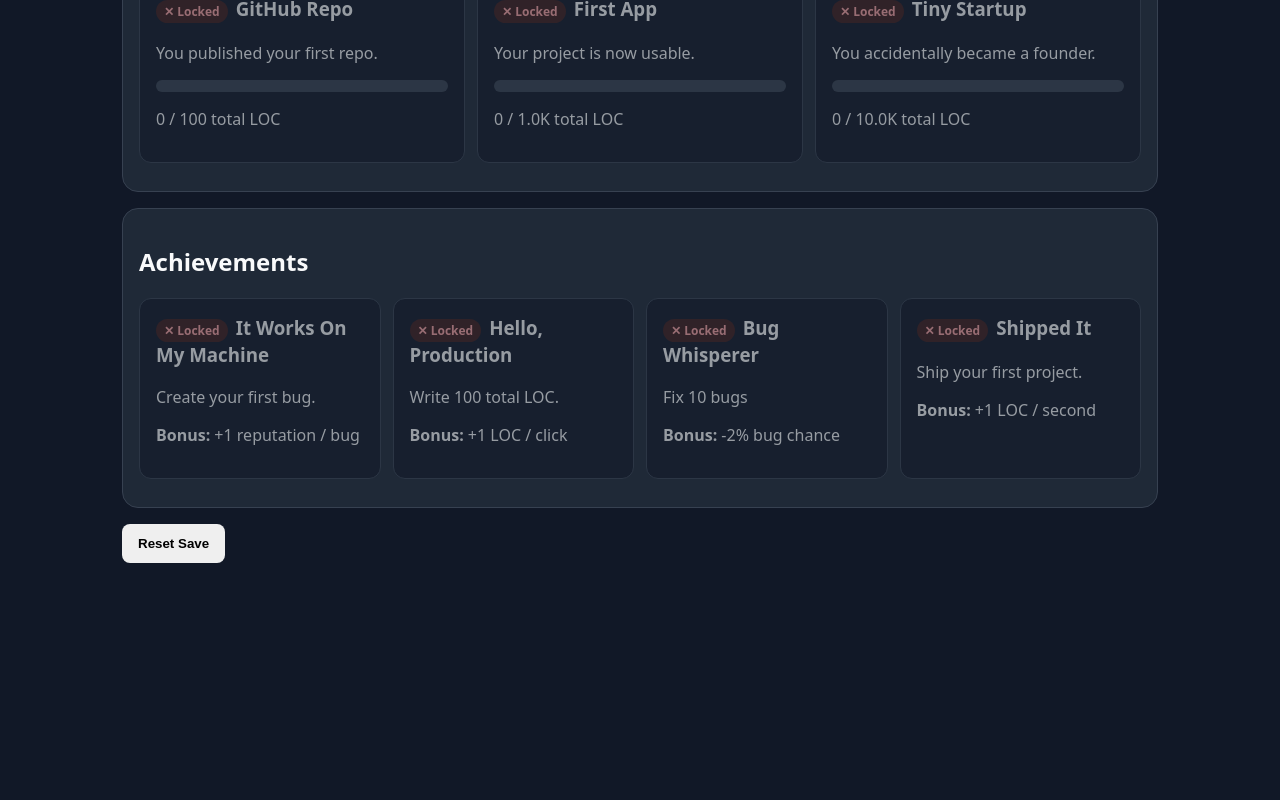
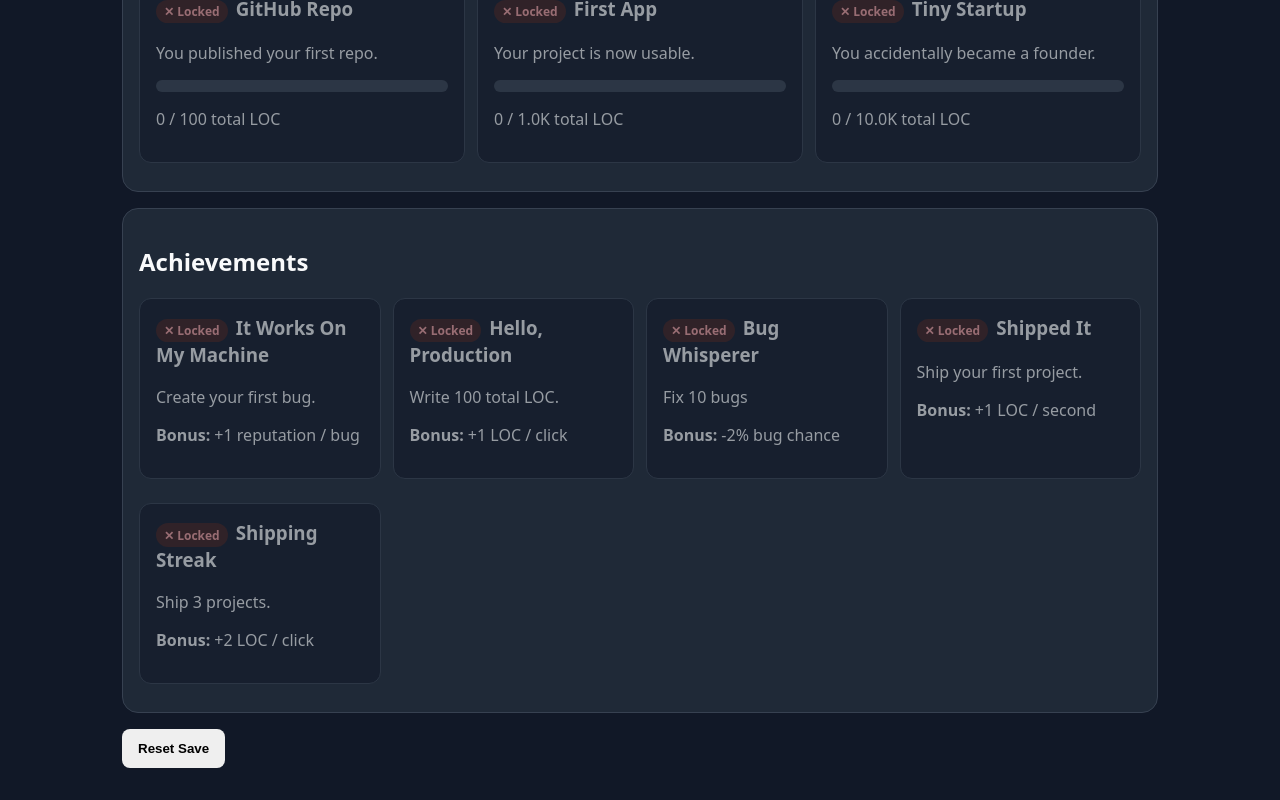
Before and after one commit to BlazingHotCode/commit-clicker, a React (Vite) app: page / in a window 1280 px wide. Shown: the part 2121-2921 px from the top of the page. Before the commit the page ends 2716 px from the top, so only its background shows below. Built offline with nearby package versions, Linux system fonts and the light colour scheme.

Commit message:
add project progression achievement

```diff
--- a/src/game/data/achievements.ts
+++ b/src/game/data/achievements.ts
@@ -57,4 +57,14 @@ export const achievements: Achievement[] = [
       locPerSecond: 1,
     },
   },
+  {
+    id: "threeProjects",
+    name: "Shipping Streak",
+    description: "Ship 3 projects.",
+    bonusLabel: "+2 LOC / click",
+    isUnlocked: (state) => state.completedProjects.length >= 3,
+    modifiers: {
+      locPerClick: 2,
+    },
+  },
 ];
```
